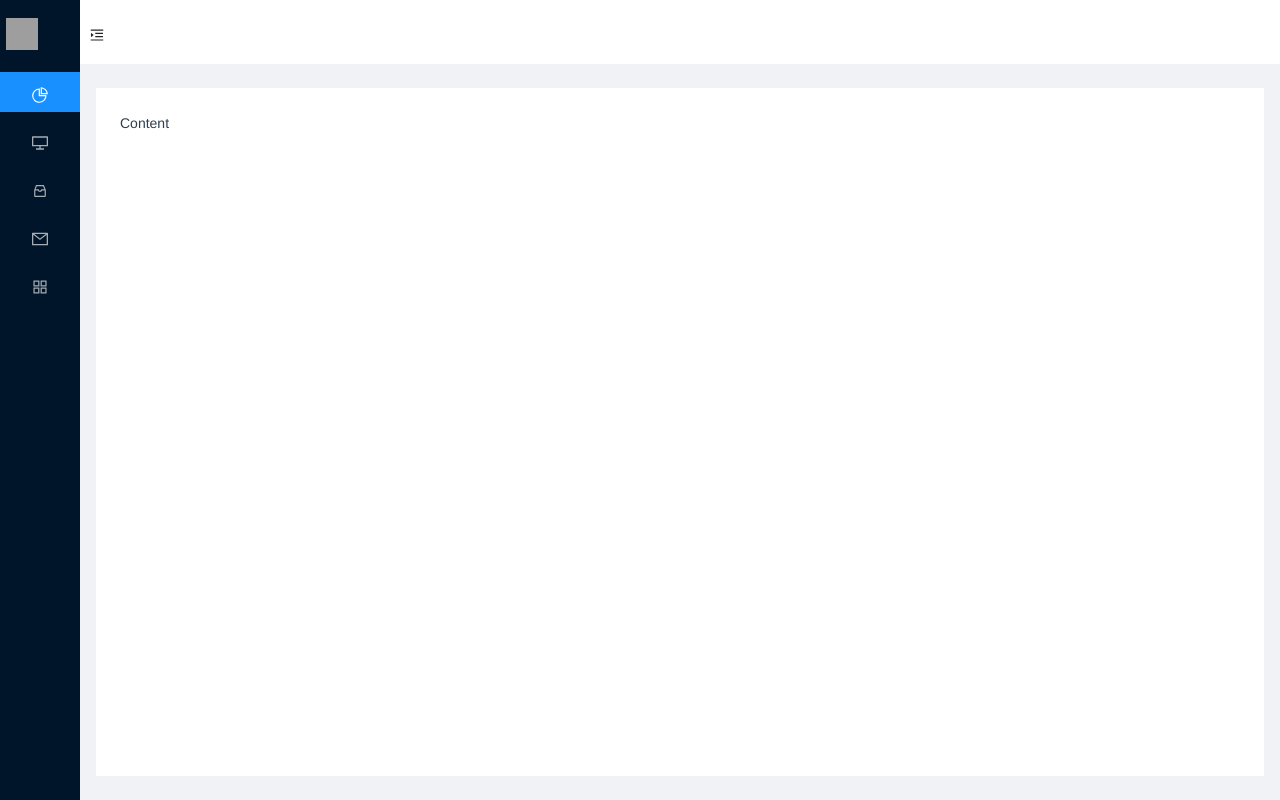
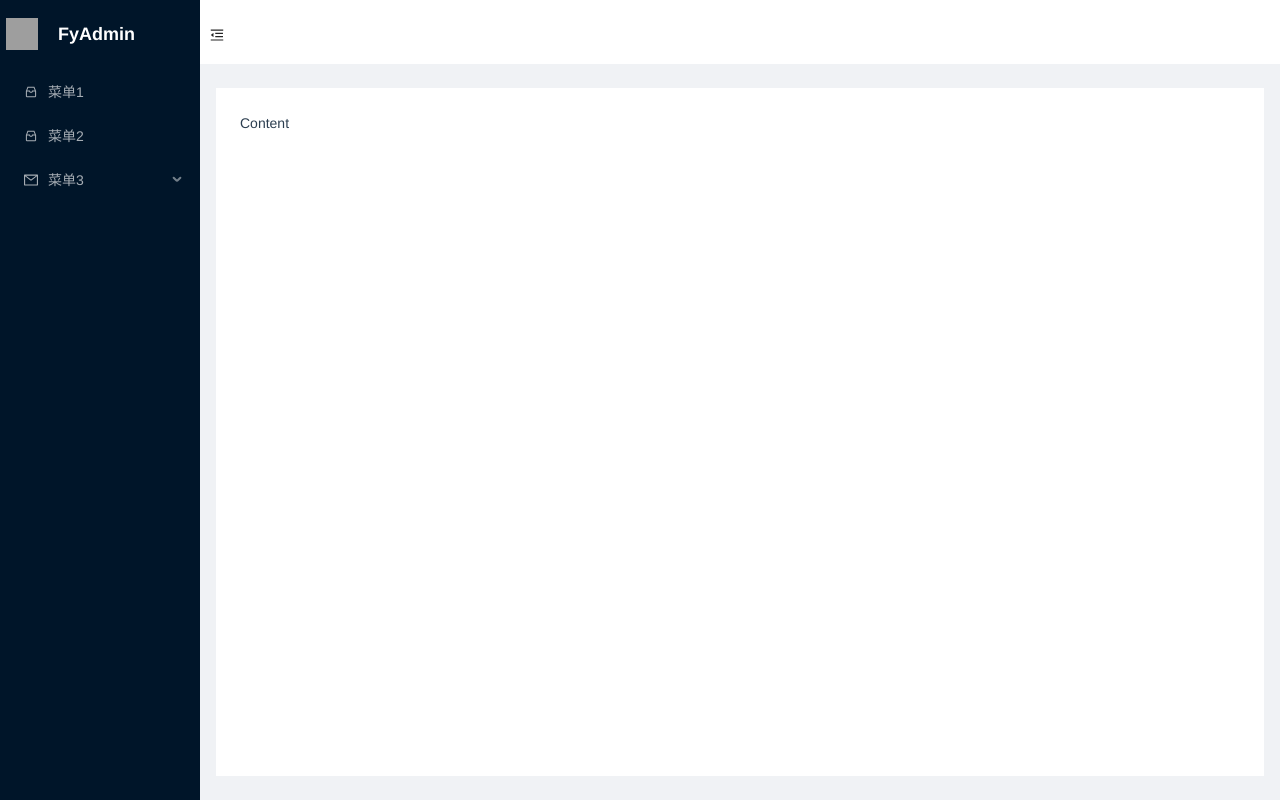
Before and after one commit to Yanchongmiao/template-vue3, a Vue app: page /login in a window 1280 px wide. Built offline with nearby package versions, Linux system fonts and the light colour scheme; grey boxes are pictures that could not be loaded.

Commit message:
feat vuex router menu type interface

```diff
--- a/src/layouts/default/RouterView.vue
+++ b/src/layouts/default/RouterView.vue
@@ -2,42 +2,19 @@
 	<a-layout>
 		<a-layout-sider v-model:collapsed="collapsed" :trigger="null" collapsible>
 			<div class="logo flex flex-a-c">
-        <img src="https://vvbin.cn/next/assets/logo.63028018.png" alt="" />
+				<img src="https://vvbin.cn/next/assets/logo.63028018.png" />
 				<transition name="container">
-          <!-- <p v-show = "show" v-bind:style = "styleobj">动画实例</p> -->
 					<p v-if="!collapsed" class="h100 flex1 flex flex-a-c text-white">
 						<b>FyAdmin</b>
 					</p>
 				</transition>
 			</div>
 			<Menu />
-      <!-- <a-menu theme="dark" mode="inline" v-model:selectedKeys="selectedKeys">
-        <a-menu-item key="1">
-          <user-outlined />
-          <span>nav 1</span>
-        </a-menu-item>
-        <a-menu-item key="2">
-          <video-camera-outlined />
-          <span>nav 2</span>
-        </a-menu-item>
-        <a-menu-item key="3">
-          <upload-outlined />
-          <span>nav 3</span>
-        </a-menu-item>
-      </a-menu> -->
 		</a-layout-sider>
 		<a-layout>
 			<a-layout-header style="background: #fff; padding: 0 0 0 10px">
-        <menu-unfold-outlined
-          v-if="collapsed"
-          class="trigger"
-          @click="() => (collapsed = !collapsed)"
-        />
-        <menu-fold-outlined
-          v-else
-          class="trigger"
-          @click="() => (collapsed = !collapsed)"
-        />
+				<menu-unfold-outlined v-if="collapsed" class="trigger" @click="() => (collapsed = !collapsed)" />
+				<menu-fold-outlined v-else class="trigger" @click="() => (collapsed = !collapsed)" />
 			</a-layout-header>
 			<a-layout-content
 				:style="{
@@ -46,38 +23,20 @@
 					background: '#fff',
 					minHeight: '280px',
 				}"
-      >
-        Content
-      </a-layout-content>
+			>Content</a-layout-content>
 		</a-layout>
 	</a-layout>
 </template>
-<script lang="ts">
-import {
-  UserOutlined,
-  VideoCameraOutlined,
-  UploadOutlined,
-  MenuUnfoldOutlined,
-  MenuFoldOutlined,
-} from "@ant-design/icons-vue";
-import { defineComponent, ref } from "vue";
+<script lang="ts" setup>
+import { MenuUnfoldOutlined, MenuFoldOutlined } from '@ant-design/icons-vue'
+import { computed, ref } from 'vue'
 import Menu from './menu/index.vue'
-export default defineComponent({
-  components: {
-    UserOutlined,
-    VideoCameraOutlined,
-    UploadOutlined,
-    MenuUnfoldOutlined,
-    MenuFoldOutlined,
-    Menu
-  },
-  setup() {
-    return {
-      selectedKeys: ref<string[]>(["1"]),
-      collapsed: ref<boolean>(true),
-    };
-  },
-});
+import { mapState, useStore, mapActions } from 'vuex'
+// useStore().dispatch('us/tt')
+// useStore().getters['user/get']
+
+
+const collapsed = ref<boolean>(false)//控制菜单是否展开
 </script>
 
 <style lang="less">
--- /dev/null
+++ b/src/layouts/default/menu/components/menuItem.vue
@@ -0,0 +1,21 @@
+<template>
+  <div>
+    <a-menu-item :key="menyItem.name">
+      <template #icon>
+        <InboxOutlined />
+      </template>
+      <span>{{ menyItem.name }}</span>
+    </a-menu-item>
+  </div>
+</template>
+<script setup lang="ts">import { reactive, ref } from 'vue';
+import { Menu } from '../../../../type';
+import { PieChartOutlined, MailOutlined, DesktopOutlined, InboxOutlined, AppstoreOutlined } from '@ant-design/icons-vue';
+import subMenu from './components/subMenu.vue'
+const props = defineProps({
+  menuInfo: Object,
+})
+let menyItem = reactive({
+  ...props.menuInfo
+})
+</script>
--- /dev/null
+++ b/src/layouts/default/menu/components/subMenu.vue
@@ -0,0 +1,49 @@
+<template>
+  <a-sub-menu :key="subKey">
+    <template #icon>
+      <MailOutlined />
+    </template>
+    <template #title>{{ itemChildren.name }}</template>
+    <template v-for="item in itemChildren.children" :key="item.name">
+      <!-- <a-menu-item
+        v-if="(!item.children || item.children.length == 0) && (item.hideMenu || item.hideMenu == null)"
+        :key="item.name"
+      >
+        <template #icon>
+          <InboxOutlined />
+        </template>
+        <span>{{ item.name }}</span>
+      </a-menu-item>-->
+      <itemMenu
+        v-if="(!item.children || item.children.length == 0) && (item.hideMenu || item.hideMenu == null)"
+        :menuInfo="item"
+      />
+      <subMenu
+        v-if="item.children && item.children.length > 0"
+        :itemChildren="item"
+        :subKey="item.name"
+      />
+    </template>
+  </a-sub-menu>
+</template>
+<script setup lang="ts">import { ref } from 'vue';
+import itemMenu from './menuItem.vue'
+import { defineComponent, reactive, toRefs, watch } from 'vue';
+import {
+  PieChartOutlined,
+  MailOutlined,
+  DesktopOutlined,
+  InboxOutlined,
+  AppstoreOutlined,
+} from '@ant-design/icons-vue';
+const props = defineProps({
+  itemChildren: Object,
+  subKey: String
+}
+)
+const itemChildren: {} = ref(props.itemChildren)
+const subKey = ref(props.subKey)
+
+</script>
+<style lang="less">
+</style>
--- a/src/layouts/default/menu/index.vue
+++ b/src/layouts/default/menu/index.vue
@@ -3,55 +3,44 @@
     <a-menu
       mode="inline"
       theme="dark"
-      :inline-collapsed="collapsed"
-      v-model:openKeys="openKeys"
-      v-model:selectedKeys="selectedKeys"
+      :inline-collapsed="state.collapsed"
+      v-model:openKeys="state.openKeys"
+      v-model:selectedKeys="state.selectedKeys"
     >
-      <a-menu-item key="1">
+      <!-- <a-menu-item key="1">
         <template #icon>
           <PieChartOutlined />
         </template>
-        <span>Option 1</span>
+        <span>菜单 1</span>
       </a-menu-item>
       <a-menu-item key="2">
         <template #icon>
           <DesktopOutlined />
         </template>
-        <span>Option 2</span>
+        <span>菜单 2</span>
       </a-menu-item>
       <a-menu-item key="3">
         <template #icon>
           <InboxOutlined />
         </template>
-        <span>Option 3</span>
-      </a-menu-item>
-      <a-sub-menu key="sub1">
-        <template #icon>
-          <MailOutlined />
+        <span>菜单 3</span>
+      </a-menu-item>-->
+      <template v-for="item in menuData" :key="item.name">
+        <itemMenu
+          v-if="(!item.children || item.children.length == 0) && (item.hideMenu || item.hideMenu == null)"
+          :menuInfo="item"
+        />
+        <subMenu
+          v-if="item.children && item.children.length > 0"
+          :itemChildren="item"
+          :subKey="item.name"
+        />
       </template>
-        <template #title>Navigation One</template>
-        <a-menu-item key="5">Option 5</a-menu-item>
-        <a-menu-item key="6">Option 6</a-menu-item>
-        <a-menu-item key="7">Option 7</a-menu-item>
-        <a-menu-item key="8">Option 8</a-menu-item>
-      </a-sub-menu>
-      <a-sub-menu key="sub2">
-        <template #icon>
-          <AppstoreOutlined />
-        </template>
-        <template #title>Navigation Two</template>
-        <a-menu-item key="9">Option 9</a-menu-item>
-        <a-menu-item key="10">Option 10</a-menu-item>
-        <a-sub-menu key="sub3" title="Submenu">
-          <a-menu-item key="11">Option 11</a-menu-item>
-          <a-menu-item key="12">Option 12</a-menu-item>
-        </a-sub-menu>
-      </a-sub-menu>
     </a-menu>
   </div>
 </template>
-<script lang="ts">
-import { defineComponent, reactive, toRefs, watch } from 'vue';
+<script lang="ts" setup>
+import { defineComponent, reactive, ref, toRefs, watch } from 'vue';
 import {
   PieChartOutlined,
   MailOutlined,
@@ -59,36 +48,28 @@ import {
   InboxOutlined,
   AppstoreOutlined,
 } from '@ant-design/icons-vue';
-export default defineComponent({
-  setup() {
+import subMenu from './components/subMenu.vue'
+import itemMenu from './components/menuItem.vue'
+import { routes } from '../../../type'
+
 const state = reactive({
   collapsed: false,
-      selectedKeys: ['1'],
-      openKeys: [],
+  selectedKeys: ['1'],//默认选择的菜单
+  openKeys: [],//默认展开的菜单 节点包含二级或者多级的时候
   preOpenKeys: [],
 });
 watch(
   () => state.openKeys,
   (val, oldVal) => {
-        state.preOpenKeys = oldVal;
+    console.log('oldVal', oldVal);
+
+    state.preOpenKeys = oldVal as [];
   },
 );
 const toggleCollapsed = () => {
   state.collapsed = !state.collapsed;
   state.openKeys = state.collapsed ? [] : state.preOpenKeys;
 };
-
-    return {
-      ...toRefs(state),
-      toggleCollapsed,
-    };
-  },
-  components: {
-    PieChartOutlined,
-    MailOutlined,
-    DesktopOutlined,
-    InboxOutlined,
-    AppstoreOutlined,
-  },
-});
+const menuData = ref(routes)
+console.log(routes);
 </script>
--- a/src/main.ts
+++ b/src/main.ts
@@ -1,11 +1,13 @@
 import { createApp } from 'vue'
 import App from './App.vue'
-import { setRoute,router } from './router';
+import './style'
+import { setRoute } from './router';
 import Antd from 'ant-design-vue';
-import './style'
+import { setupStore } from './store';
 function bootstrap() {
     const app = createApp(App);
+    setRoute(app)
+    setupStore(app)
     app.use(Antd)
-    app.use(router)
     app.mount('#app')
 } bootstrap()
--- a/src/router/index.ts
+++ b/src/router/index.ts
@@ -3,7 +3,7 @@ import { createRouter, createWebHistory } from 'vue-router'
 const router = createRouter({
     history: createWebHistory(),
     routes: [
-        { path: '', redirect:to=> '/login', },  // 重定向到主页
+        { path: '', redirect: to => '/login', },  // 重定向到主页
         {
             path: '/login',
             name: 'login',
@@ -28,7 +28,7 @@ const router = createRouter({
         {
             path: '/:pathMatch(.*)*',
             component: () => import("../views//error/404.vue"),
-        redirect:'/404'
+            redirect: '/404'
         },
     ],
     scrollBehavior: () => ({ left: 0, top: 0 }),
@@ -37,6 +37,6 @@ const router = createRouter({
 })
 export function setRoute(app: App<Element>) {
     app.use(router)
-    console.log('%cRouter已启动', 'color:blue');
+    console.log('%cRouter已启动', 'color:powderblue');
 }
-export{router}
+// vuex-persistedstate 数据丢失
--- /dev/null
+++ b/src/store/index.ts
@@ -0,0 +1,37 @@
+import type { App } from 'vue'
+import { createStore } from 'vuex'
+import us from './modules/user'
+const files = import.meta.globEager("./modules/*.ts")
+const modules: any = {};
+for (const key in files) {
+  if (Object.prototype.hasOwnProperty.call(files, key)) {
+    modules[key.replace(/(\.\/|\.ts)/g, '').replace('modules/', '')] = files[key].default
+  }
+}
+console.log(modules);
+const store = createStore({
+  state: {
+    tit: '11'
+  },
+  mutations: {
+    mt() {
+      console.log('mt方法，全局模块里的mutations方法');
+    }
+  },
+  actions: {
+    t() {
+      console.log('t方法，全局里的actions方法');
+    }
+  },
+  getters: {
+    get() {
+      console.log('全get');
+    }
+  },
+  modules: modules
+})
+export const setupStore = (app: App<Element>) => {
+  console.log('%cVuex已启动', 'color:powderblue');
+  app.use(store)
+}
+console.log(store);
--- /dev/null
+++ b/src/store/modules/t.ts
@@ -0,0 +1,23 @@
+const t = {
+  namespaced: true, // 命名空间
+  state: {
+    ds: 1
+  },
+  mutations: {
+    mtt() {
+      console.log('tt方法，子模块里的mutations方法');
+    }
+  },
+  actions: {
+    tt() {
+      console.log('tt方法，子模块里的actions方法');
+    }
+  },
+  getters: {
+    get() {
+      console.log('子get');
+
+    },
+  }
+}
+export default t
--- /dev/null
+++ b/src/store/modules/user.ts
@@ -0,0 +1,24 @@
+const module = {
+  namespaced: true, // 命名空间
+  state: {
+    cityId: 310100,
+    cityName: '上海'
+  },
+  mutations: {
+    mtt() {
+      console.log('tt方法，子模块里的mutations方法');
+    }
+  },
+  actions: {
+    tt() {
+      console.log('tt方法，子模块里的actions方法');
+    }
+  },
+  getters: {
+    get() {
+      console.log('子get');
+
+    },
+  }
+}
+export default module
--- /dev/null
+++ b/src/type/index.ts
@@ -0,0 +1,60 @@
+import { defineComponent } from 'vue';
+import { RouteMeta, RouteRecordRaw } from 'vue-router';
+export type Component<T = any> =
+  | ReturnType<typeof defineComponent>
+  | (() => Promise<typeof import('*.vue')>)
+  | (() => Promise<T>);
+
+// export interface AppRouteRecordRaw extends Omit<RouteRecordRaw, 'meta'> {
+//   name: string;
+//   meta: RouteMeta;
+//   component?: Component | string;
+//   components?: Component;
+//   children?: AppRouteRecordRaw[];
+//   fullPath?: string;
+// }
+export interface Menu {
+  name: string;
+  path: string;
+  icon?: string;
+  paramPath?: string;
+  disabled?: boolean;
+  children?: Menu[];
+  orderNo?: number;
+  roles?: [];
+  meta?: Partial<RouteMeta>;
+  hideMenu?: boolean;
+  component?: Component | string;
+  components?: Component;
+}
+export let routes: Menu[] = [
+  {
+    name: '菜单1',
+    path: '',
+  },
+  {
+    name: '菜单2',
+    hideMenu: true,
+    path: '',
+  },
+  {
+    name: '菜单3',
+    path: '',
+    children: [
+      {
+        name: '菜单3-1',
+        path: '',
+        hideMenu: false
+      },
+      {
+        name: '菜单3-2',
+        path: '',
+        hideMenu: true
+      },
+      {
+        name: '菜单3-3',
+        path: '',
+      },
+    ]
+  }
+]
```
Also changed, not shown: 2 other files (tests, documents, lock files or other folders). Lines whose indentation alone changed are shown as unchanged.
